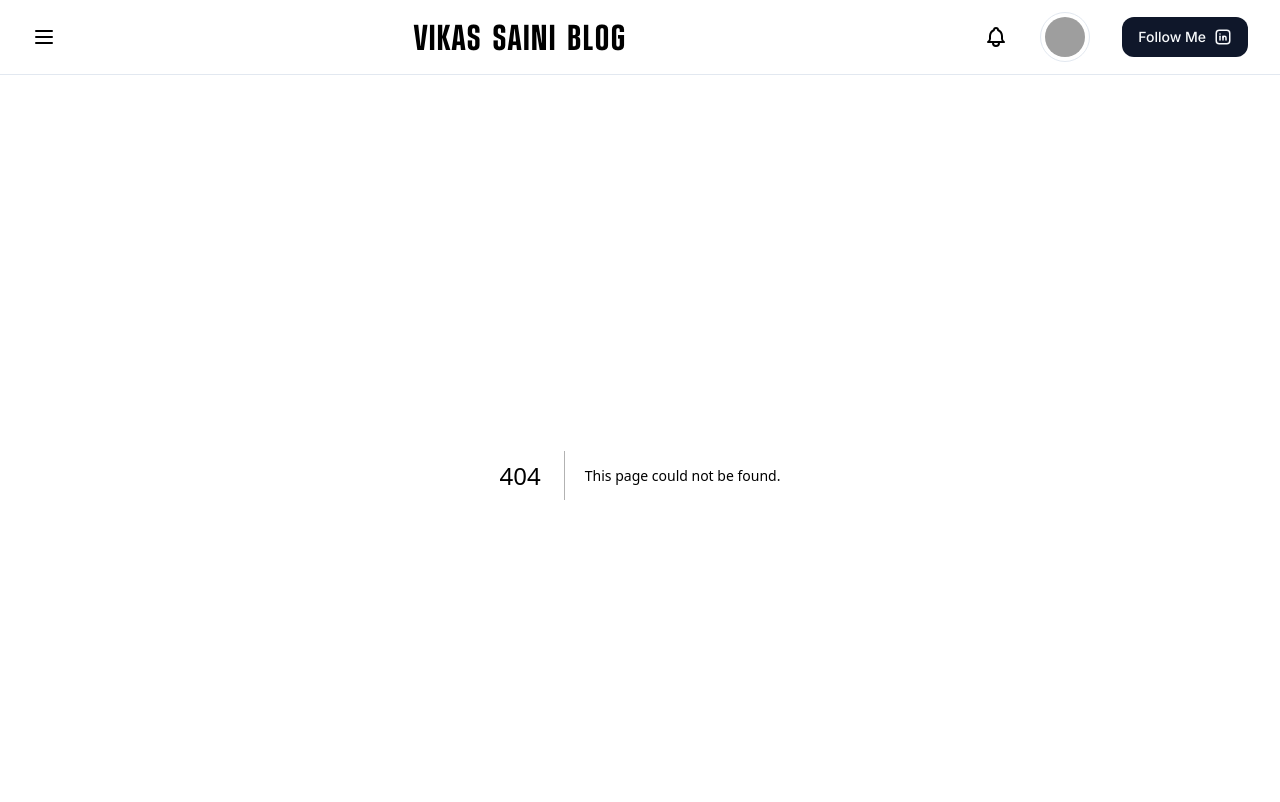
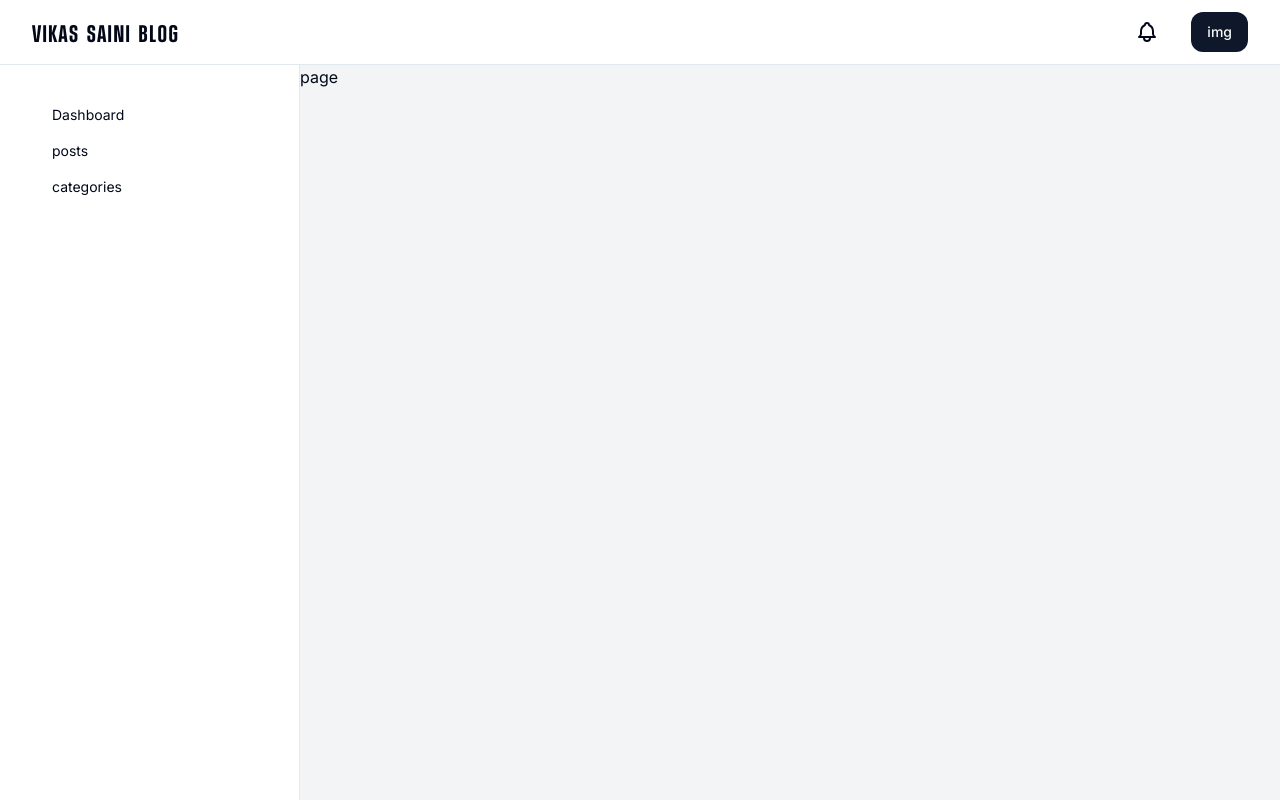
Before and after one commit to vikas-saini-7/blog-nextjs-full-stack, a Next.js app in the folder frontend/: page /admin/categories in a window 1280 px wide. Before the commit this address had no page. Shown: the top 802 px of the page. Built offline with nearby package versions, Linux system fonts and the light colour scheme; grey boxes are pictures that could not be loaded.

Commit message:
initiated admin

```diff
--- /dev/null
+++ b/frontend/app/admin/categories/page.tsx
@@ -0,0 +1,9 @@
+import React from 'react'
+
+const page = () => {
+  return (
+    <div>page</div>
+  )
+}
+
+export default page
--- /dev/null
+++ b/frontend/app/admin/dashboard/page.tsx
@@ -0,0 +1,9 @@
+import React from 'react'
+
+const page = () => {
+  return (
+    <div>page</div>
+  )
+}
+
+export default page
--- /dev/null
+++ b/frontend/app/admin/layout.tsx
@@ -0,0 +1,21 @@
+import Header from "@/components/admin/Header";
+import Sidebar from "@/components/admin/Sidebar";
+import React from "react";
+
+const layout = ({
+  children,
+}: Readonly<{
+  children: React.ReactNode;
+}>) => {
+  return (
+    <div className="bg-gray-100 h-screen">
+      <Header />
+      <div className="grid h-[calc(100vh-65px)] md:grid-cols-[200px_1fr] lg:grid-cols-[300px_1fr]">
+        <Sidebar />
+        <div className="">{children}</div>
+      </div>
+    </div>
+  );
+};
+
+export default layout;
--- /dev/null
+++ b/frontend/app/admin/page.tsx
@@ -0,0 +1,9 @@
+import React from 'react'
+
+const page = () => {
+  return (
+    <div>page</div>
+  )
+}
+
+export default page
--- /dev/null
+++ b/frontend/app/admin/posts/page.tsx
@@ -0,0 +1,9 @@
+import React from 'react'
+
+const page = () => {
+  return (
+    <div>page</div>
+  )
+}
+
+export default page
--- /dev/null
+++ b/frontend/components/admin/Header.tsx
@@ -0,0 +1,26 @@
+"use client";
+import React from "react";
+import { IconBell, IconMenu2 } from "@tabler/icons-react";
+import { Button } from "../ui/button";
+const Header = () => {
+  return (
+    <header className="py-3 border-b bg-white">
+      <div className="container mx-auto flex items-center justify-between">
+        <div className="flex items-center gap-4">
+          <h1
+            style={{ letterSpacing: "1px" }}
+            className="-mb-2 font-medium text-2xl font-primary uppercase"
+          >
+            Vikas Saini Blog
+          </h1>
+        </div>
+        <div className="flex items-center gap-4 lg:gap-8">
+          <IconBell />
+          <Button className="rounded-xl hidden md:flex">img</Button>
+        </div>
+      </div>
+    </header>
+  );
+};
+
+export default Header;
--- /dev/null
+++ b/frontend/components/admin/Sidebar.tsx
@@ -0,0 +1,33 @@
+import { IconHome, IconHome2, IconMenu } from "@tabler/icons-react";
+import React from "react";
+import { Button } from "../ui/button";
+import Link from "next/link";
+
+const Sidebar = () => {
+  return (
+    <div className="border-r h-full bg-white px-4 lg:px-8">
+      <ul className="mt-4 lg:mt-8">
+        {/* <li className="hover:bg-gray-100 py-2 px-5 text-sm rounded-md">
+          <IconMenu />
+        </li> */}
+        <Link href={"/admin/dashboard"}>
+          <li className="hover:bg-gray-100 py-2 px-5 text-sm rounded-md">
+            Dashboard
+          </li>
+        </Link>
+        <Link href={"/admin/posts"}>
+          <li className="hover:bg-gray-100 py-2 px-5 text-sm rounded-md">
+            posts
+          </li>
+        </Link>
+        <Link href={"/admin/categories"}>
+          <li className="hover:bg-gray-100 py-2 px-5 text-sm rounded-md">
+            categories
+          </li>
+        </Link>
+      </ul>
+    </div>
+  );
+};
+
+export default Sidebar;
--- a/frontend/components/common/Footer.tsx
+++ b/frontend/components/common/Footer.tsx
@@ -1,14 +1,19 @@
+"use client";
 import {
   IconBrandGithub,
   IconBrandLinkedin,
-  IconBrandTwitch,
   IconBrandTwitter,
   IconCopyright,
 } from "@tabler/icons-react";
 import Link from "next/link";
+import { usePathname } from "next/navigation";
 import React from "react";
 
 const Footer = () => {
+  const pathname = usePathname();
+  if (pathname.includes("/admin")) {
+    return;
+  }
   return (
     <div className="bg-black text-white">
       <div className="container mx-auto flex flex-col gap-8 text-center md:text-left md:flex-row items-center justify-between p-12">
--- a/frontend/components/common/Header.tsx
+++ b/frontend/components/common/Header.tsx
@@ -1,10 +1,17 @@
+"use client";
 import { IconBell, IconBrandLinkedin, IconMenu2 } from "@tabler/icons-react";
-import React from "react";
+import React, { useEffect } from "react";
 import { Button } from "../ui/button";
 import { ProfileDrawer } from "./ProfileDrawer";
 import Link from "next/link";
+import { usePathname } from "next/navigation";
 
 const Header = () => {
+  const pathname = usePathname();
+  console.log(pathname);
+  if (pathname.includes("/admin")) {
+    return;
+  }
   return (
     <header className="py-3 border-b">
       <div className="container mx-auto flex items-center justify-between">
```
